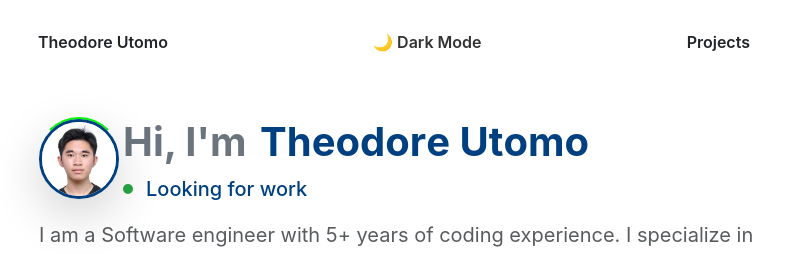
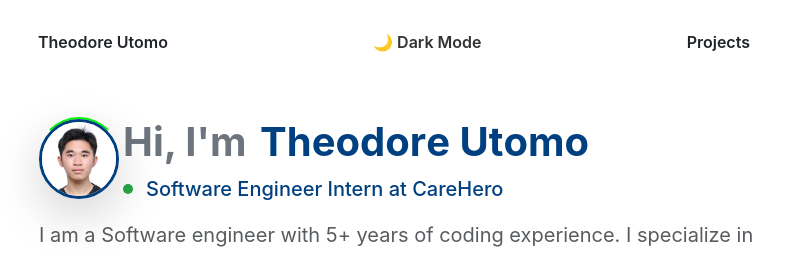
Before and after one commit to Theodore-Utomo/portfolio, a React (Create React App) app: page / in a window 1280 px wide. Shown: the top 254 px of the page, without its empty margins (238-1035 px from the left). Built offline with nearby package versions, Linux system fonts and the light colour scheme.

Commit message:
Changed looking for work status

```diff
--- a/src/components/Home/Introduction/Introduction.jsx
+++ b/src/components/Home/Introduction/Introduction.jsx
@@ -32,7 +32,7 @@ const Introduction = () => {
               </h1>
               <div className="d-flex align-items-center mt-2 looking-for-work">
                 <div className="green-circle me-2"></div>
-                <span>Looking for work</span>
+                <span>Software Engineer Intern at CareHero</span>
               </div>
             </div>
           </div>
```
